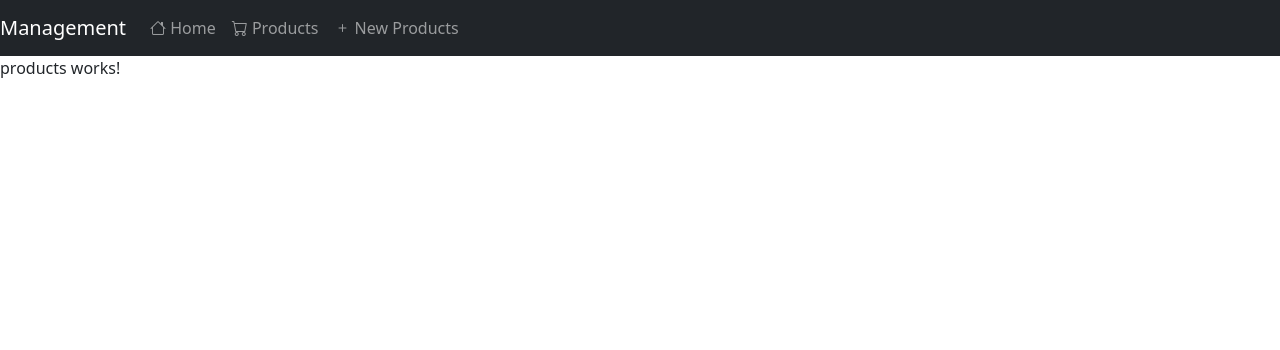
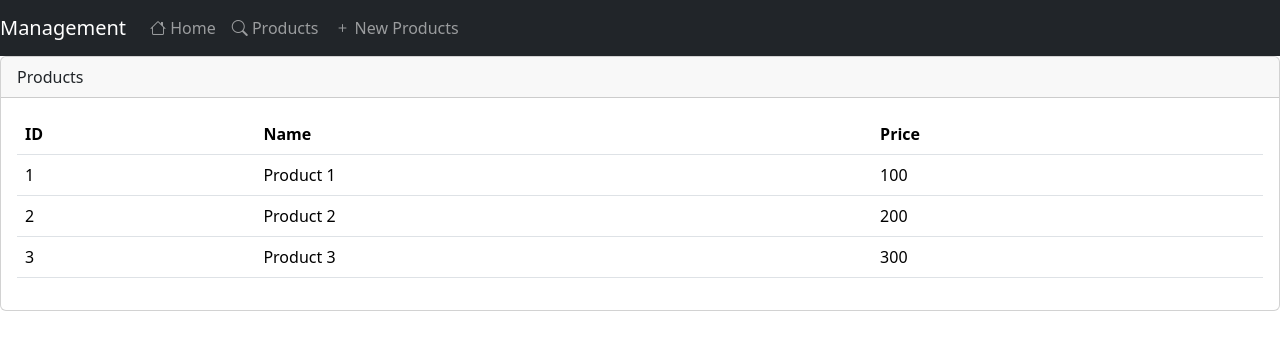
Before and after one commit to ELMOUADDIBE/tp4-AngularDemo, an Angular app in the folder demoTP4/: page /products in a window 1280 px wide. Shown: the top 350 px of the page. Built offline with nearby package versions, Linux system fonts and the light colour scheme.

Commit message:
add jsonServer

```diff
--- /dev/null
+++ b/demoTP4/data/db.json
@@ -0,0 +1,29 @@
+{
+    "products": [
+        {
+            "id": 1,
+            "name": "Product 1",
+            "price": 100
+        },
+        {
+            "id": 2,
+            "name": "Product 2",
+            "price": 200
+        },
+        {
+            "id": 3,
+            "name": "Product 3",
+            "price": 300
+        },
+        {
+            "id": 4,
+            "name": "Product 4",
+            "price": 400
+        },
+        {
+            "id": 5,
+            "name": "Product 5",
+            "price": 500
+        }
+    ]
+}
--- a/demoTP4/src/app/app.component.html
+++ b/demoTP4/src/app/app.component.html
@@ -6,15 +6,9 @@
   </button>
   <div class="collapse navbar-collapse" id="navbarNav">
     <ul class="navbar-nav">
-      <li class="nav-item">
-        <button routerLink="/home" class="nav-link"><i class="bi bi-house"></i> Home</button>
-      </li>
-      <li class="nav-item">
-        <button routerLink="/products" class="nav-link"><i class="bi bi-cart"></i> Products</button>
-      </li>
-      <li class="nav-item">
-        <button routerLink="/newProducts" class="nav-link"><i class="bi bi-plus"></i> New Products</button>
-      </li>
+      <li *ngFor="let action of actions" class="nav-item">
+        <button (click)="setCurrentAction(action)"
+        class="nav-link" routerLink="{{action.link}}"><i class="bi bi-{{action.icon}}"></i> {{action.name}}</button>
     </ul>
   </div>
 </nav>
--- a/demoTP4/src/app/app.component.ts
+++ b/demoTP4/src/app/app.component.ts
@@ -7,4 +7,16 @@ import { Component } from '@angular/core';
 })
 export class AppComponent {
   title = 'demoTP4';
+
+  actions: Array<any> = [
+    { name: 'Home', link: 'home', icon: 'house' },
+    { name: 'Products', link: 'products', icon: 'search' },
+    { name: 'New Products', link: 'newProducts', icon: 'plus' }
+  ];
+
+  currentAction: any;
+
+  setCurrentAction(action: any) {
+    this.currentAction = action;
+  }
 }
--- a/demoTP4/src/app/products/products.component.html
+++ b/demoTP4/src/app/products/products.component.html
@@ -1 +1,23 @@
-<p>products works!</p>
+<div class="card">
+    <div class="card-header">
+        Products
+    </div>
+    <div class="card-body">
+        <table class="table">
+            <thead>
+                <tr>
+                    <th>ID</th>
+                    <th>Name</th>
+                    <th>Price</th>
+                </tr>
+            </thead>
+            <tbody>
+                <tr *ngFor="let product of products">
+                    <td>{{ product.id }}</td>
+                    <td>{{ product.name }}</td>
+                    <td>{{ product.price }}</td>
+                </tr>
+            </tbody>
+        </table>
+    </div>
+</div>
--- a/demoTP4/src/app/products/products.component.ts
+++ b/demoTP4/src/app/products/products.component.ts
@@ -6,5 +6,9 @@ import { Component } from '@angular/core';
   styleUrl: './products.component.css'
 })
 export class ProductsComponent {
-
+  products: Array<any> = [
+    { id: 1, name: 'Product 1', price: 100 },
+    { id: 2, name: 'Product 2', price: 200 },
+    { id: 3, name: 'Product 3', price: 300 }
+  ];
 }
```
